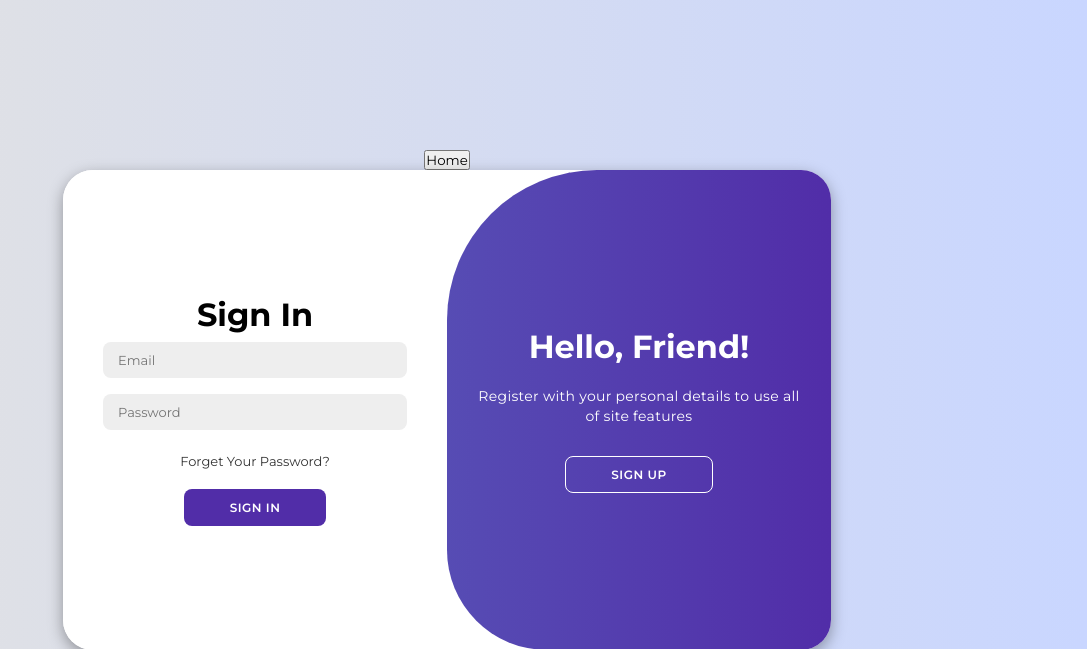
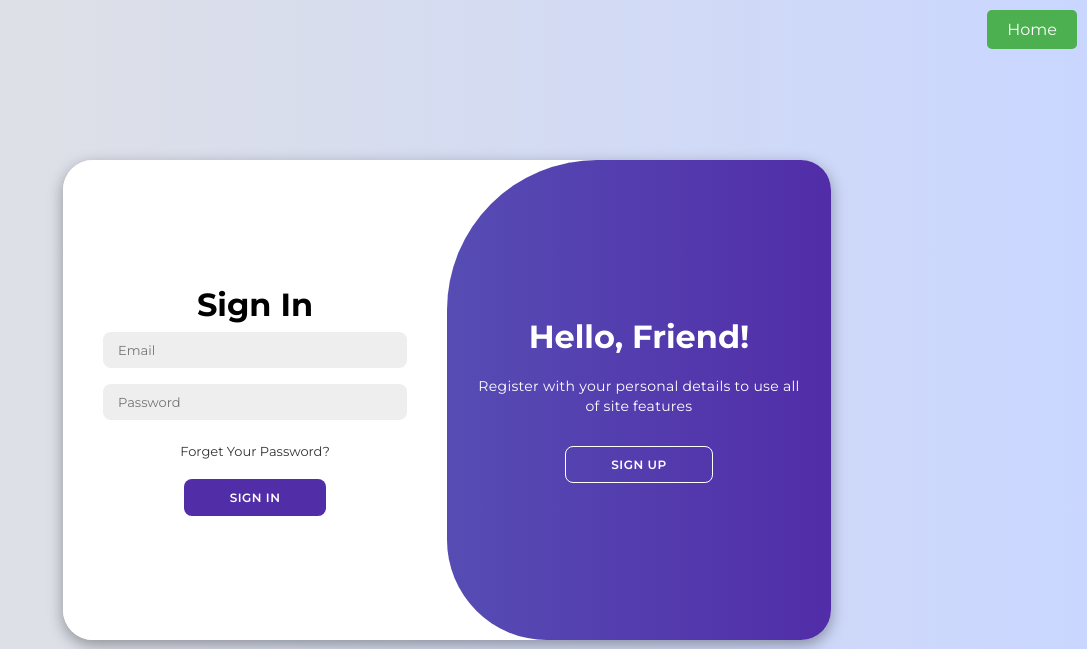
Before and after one commit to vermaadigit/Quixxo, a PHP site: page /login_signup/index.html in a window 1280 px wide. Shown: the top 649 px of the page, without its empty margins (193-1280 px from the left). Run offline with PHP 8.4, Linux system fonts and the light colour scheme.

Commit message:
Update styles.css

```diff
--- a/login_signup/styles.css
+++ b/login_signup/styles.css
@@ -208,3 +208,15 @@ body{
 .container.active .toggle-right{
     transform: translateX(200%);
 }
+.home-button {
+    position: absolute;
+    top: 10px;
+    right: 10px;
+    background-color: #4CAF50;
+    color: white;
+    padding: 10px 20px;
+    border: none;
+    border-radius: 5px;
+    cursor: pointer;
+    font-size: 16px;
+}
```
